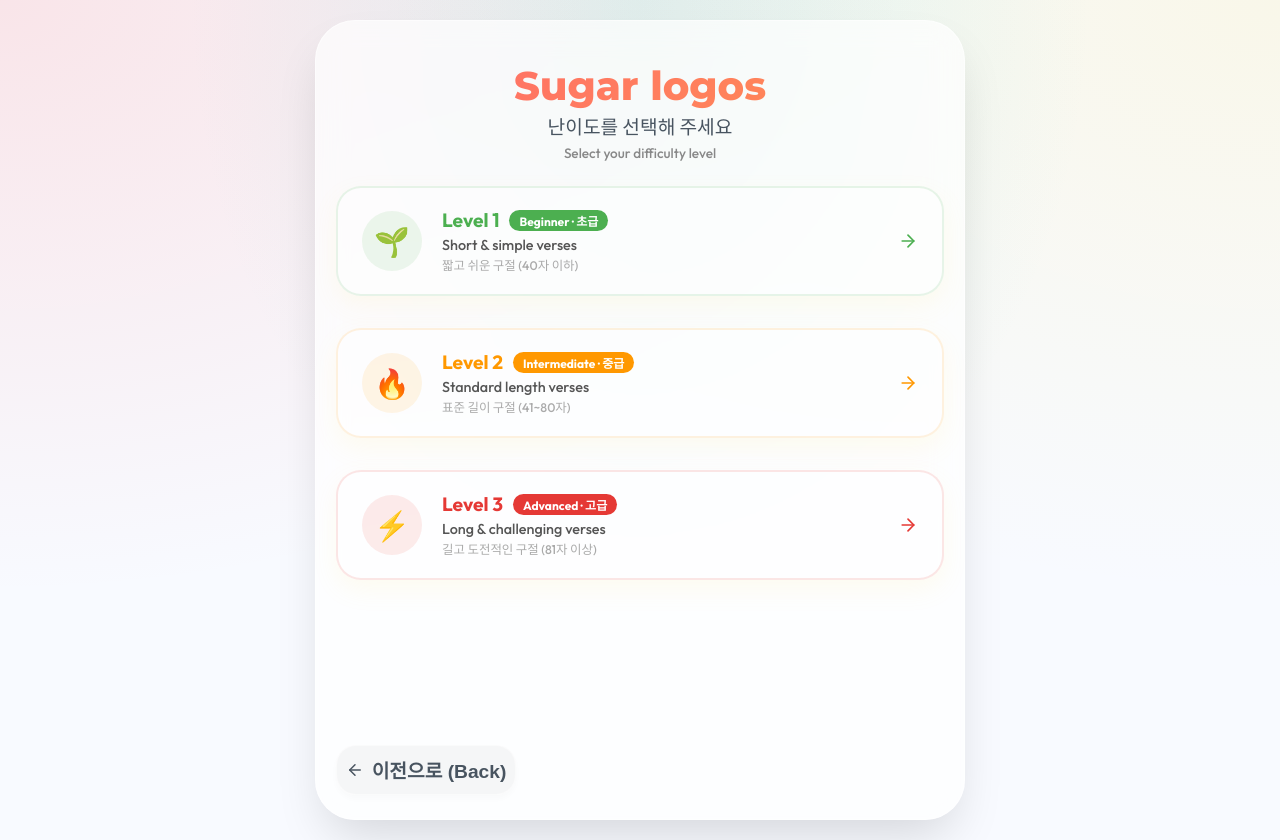
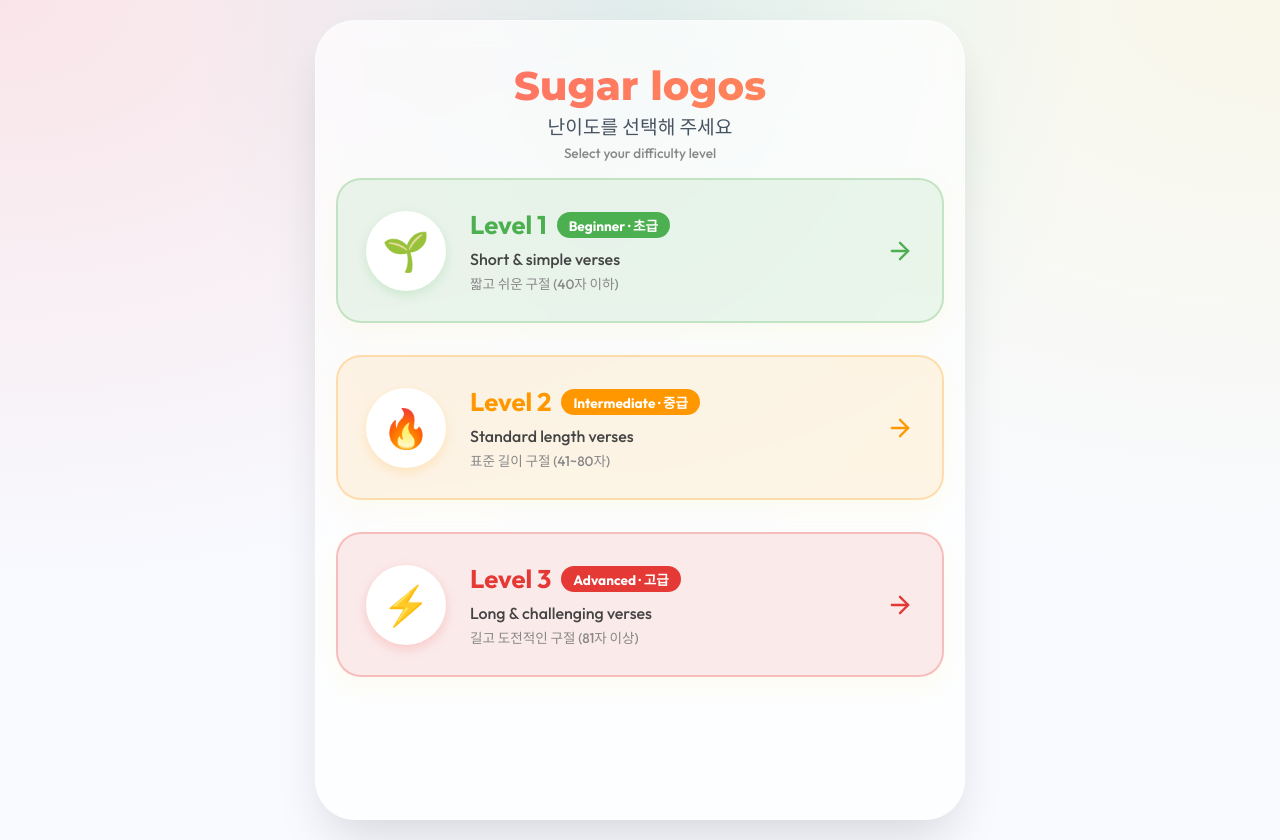
Before and after one commit to strongjam/sugar_app, a React (Vite) app in the folder sugar_react/: page / in a window 1280 px wide. Built offline with nearby package versions, Linux system fonts and the light colour scheme.

Commit message:
첫 화면 수정

```diff
--- a/sugar_react/src/App.jsx
+++ b/sugar_react/src/App.jsx
@@ -45,7 +45,7 @@ function App() {
 
   const checkAlreadySucceeded = async (activeToken, activeUserType) => {
     try {
-        const res = await fetch(`https://logos.koreanok.com/api/records/my-summary?user_type=${activeUserType}`, {
+        const res = await fetch(`https://logos.app.koreanok.com/api/records/my-summary?user_type=${activeUserType}`, {
             headers: {
                 'Authorization': `Bearer ${activeToken}`,
                 'Cache-Control': 'no-cache'
@@ -148,7 +148,7 @@ function App() {
     }
 
     try {
-      await fetch('https://logos.koreanok.com/api/records', {
+      await fetch('https://logos.app.koreanok.com/api/records', {
         method: 'POST',
         headers: {
           'Content-Type': 'application/json',
--- a/sugar_react/src/components/AdminStep.jsx
+++ b/sugar_react/src/components/AdminStep.jsx
@@ -13,7 +13,7 @@ const AdminStep = ({ token, onLogout }) => {
         setLoading(true);
         setError('');
         try {
-            const res = await fetch('https://logos.koreanok.com/api/admin/users', {
+            const res = await fetch('https://logos.app.koreanok.com/api/admin/users', {
                 headers: { 'Authorization': `Bearer ${token}` }
             });
             if (res.ok) {
@@ -34,7 +34,7 @@ const AdminStep = ({ token, onLogout }) => {
 
         SFX.play('click');
         try {
-            const res = await fetch(`https://logos.koreanok.com/api/admin/users/${username}?user_type=${user_type}`, {
+            const res = await fetch(`https://logos.app.koreanok.com/api/admin/users/${username}?user_type=${user_type}`, {
                 method: 'DELETE',
                 headers: { 'Authorization': `Bearer ${token}` }
             });
--- a/sugar_react/src/components/AuthStep.jsx
+++ b/sugar_react/src/components/AuthStep.jsx
@@ -10,7 +10,7 @@ const AuthStep = ({ onAuthSuccess, onBack, userType, pendingRamen }) => {
     const [loading, setLoading] = useState(false);
     const [message, setMessage] = useState({ type: '', text: '' });
 
-    const API_BASE = 'https://logos.koreanok.com/api'; // Use absolute URL for production
+    const API_BASE = 'https://logos.app.koreanok.com/api'; // Use absolute URL for production
 
     const handleSubmit = async (e) => {
         e.preventDefault();
--- a/sugar_react/src/components/LevelSelectionStep.jsx
+++ b/sugar_react/src/components/LevelSelectionStep.jsx
@@ -43,7 +43,7 @@ const LevelSelectionStep = ({ onSelect, onBack }) => {
 
     return (
         <div className="fade-in" style={{ display: 'flex', flexDirection: 'column', height: '100%' }}>
-            <header style={{ marginBottom: '3vh' }}>
+            <header style={{ marginBottom: '2vh' }}>
                 <h1>Sugar logos</h1>
                 <p className="subtitle">난이도를 선택해 주세요</p>
                 <p style={{ color: '#888', fontSize: '0.85rem', marginTop: '4px' }}>
@@ -61,56 +61,50 @@ const LevelSelectionStep = ({ onSelect, onBack }) => {
                             cursor: 'pointer',
                             display: 'flex',
                             alignItems: 'center',
-                            gap: '20px',
-                            padding: '20px 24px',
+                            gap: '24px',
+                            padding: '28px 28px',
                             transition: 'transform 0.2s, box-shadow 0.2s',
-                            border: `2px solid ${color}20`,
+                            border: `2px solid ${color}40`,
+                            background: bgColor,
                         }}
                     >
                         <div style={{
-                            width: '60px',
-                            height: '60px',
+                            width: '80px',
+                            height: '80px',
                             borderRadius: '50%',
-                            background: bgColor,
+                            background: 'white',
                             display: 'flex',
                             alignItems: 'center',
                             justifyContent: 'center',
-                            fontSize: '1.8rem',
+                            fontSize: '2.4rem',
                             flexShrink: 0,
+                            boxShadow: `0 4px 12px ${color}30`,
                         }}>
                             {icon}
                         </div>
                         <div style={{ flex: 1, textAlign: 'left' }}>
-                            <div style={{ display: 'flex', alignItems: 'center', gap: '10px', marginBottom: '4px' }}>
-                                <span style={{ fontSize: '1.2rem', fontWeight: '800', color }}>Level {level}</span>
+                            <div style={{ display: 'flex', alignItems: 'center', gap: '10px', marginBottom: '8px' }}>
+                                <span style={{ fontSize: '1.6rem', fontWeight: '800', color }}>Level {level}</span>
                                 <span style={{
                                     background: color,
                                     color: 'white',
                                     borderRadius: '20px',
-                                    padding: '2px 10px',
-                                    fontSize: '0.75rem',
+                                    padding: '3px 12px',
+                                    fontSize: '0.85rem',
                                     fontWeight: 'bold',
                                 }}>
                                     {label} · {labelKo}
                                 </span>
                             </div>
-                            <p style={{ color: '#555', fontSize: '0.9rem', margin: 0 }}>{desc}</p>
-                            <p style={{ color: '#aaa', fontSize: '0.78rem', margin: '2px 0 0 0' }}>{descKo}</p>
+                            <p style={{ color: '#444', fontSize: '1rem', margin: 0, fontWeight: '500' }}>{desc}</p>
+                            <p style={{ color: '#888', fontSize: '0.85rem', margin: '4px 0 0 0' }}>{descKo}</p>
                         </div>
-                        <ArrowRight size={20} color={color} />
+                        <ArrowRight size={28} color={color} />
                     </div>
                 ))}
             </div>
 
-            <div style={{ marginTop: '24px', textAlign: 'left' }}>
-                <button
-                    className="num-btn special"
-                    style={{ width: '180px', height: '50px' }}
-                    onClick={onBack}
-                >
-                    <ArrowLeft size={18} style={{ marginRight: '8px' }} /> 이전으로 (Back)
-                </button>
-            </div>
+
 
             <style dangerouslySetInnerHTML={{ __html: `
                 .mission-card:hover {
--- a/sugar_react/src/components/PraiseStep.jsx
+++ b/sugar_react/src/components/PraiseStep.jsx
@@ -17,7 +17,7 @@ const PraiseStep = ({ user, userType, score, token, finalRewardMessage, onRestar
 
     const fetchStampCount = async () => {
         try {
-            const res = await fetch(`https://logos.koreanok.com/api/records/my-summary?user_type=korean`, {
+            const res = await fetch(`https://logos.app.koreanok.com/api/records/my-summary?user_type=korean`, {
                 headers: {
                     'Authorization': `Bearer ${token || 'GUEST_TOKEN'}`,
                     'Cache-Control': 'no-cache, no-store, must-revalidate',
@@ -56,7 +56,7 @@ const PraiseStep = ({ user, userType, score, token, finalRewardMessage, onRestar
 
     const fetchPastScores = async () => {
         try {
-            const res = await fetch(`https://logos.koreanok.com/api/records/my-summary?user_type=${userType}`, {
+            const res = await fetch(`https://logos.app.koreanok.com/api/records/my-summary?user_type=${userType}`, {
                 headers: {
                     'Authorization': `Bearer ${token || 'GUEST_TOKEN'}`,
                     'Cache-Control': 'no-cache, no-store, must-revalidate',
--- a/sugar_react/src/components/RewardStep.jsx
+++ b/sugar_react/src/components/RewardStep.jsx
@@ -16,7 +16,7 @@ const RewardStep = ({ user, userType, score, onFinish }) => {
 
     const fetchStampCount = async () => {
         try {
-            const res = await fetch(`https://logos.koreanok.com/api/records/my-summary?user_type=korean`, {
+            const res = await fetch(`https://logos.app.koreanok.com/api/records/my-summary?user_type=korean`, {
                 headers: { 'Authorization': `Bearer ${localStorage.getItem('sugar_token') || 'GUEST_TOKEN'}` }
             });
             if (res.ok) {
```
